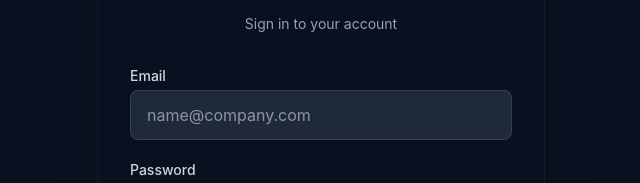
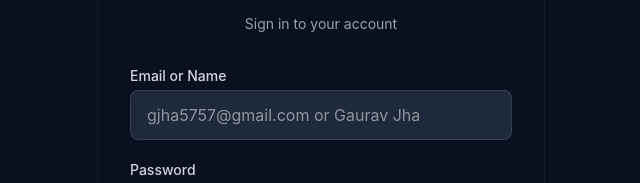
Before and after one commit to Pokerito/JURY-AI, a Next.js app in the folder frontend/: page /login in a window 1280 px wide. Shown: the part 277-460 px from the top of the page, without its empty margins (319-959 px from the left). Built offline with nearby package versions, Linux system fonts and the light colour scheme; no server answers.

Commit message:
fix: instant window redirect on login and flexible text input for email or username

```diff
--- a/frontend/src/app/login/page.js
+++ b/frontend/src/app/login/page.js
@@ -43,14 +43,14 @@ export default function LoginPage() {
 
         <form onSubmit={handleSubmit} className="space-y-5">
           <div>
-            <label className="block text-sm font-medium text-gray-300 mb-1">Email</label>
+            <label className="block text-sm font-medium text-gray-300 mb-1">Email or Name</label>
             <input
-              type="email"
+              type="text"
               required
               value={email}
               onChange={(e) => setEmail(e.target.value)}
               className="w-full bg-midnight-light border border-white/10 text-white rounded-lg px-4 py-3 focus:outline-none focus:border-cyber-cyan focus:ring-1 focus:ring-cyber-cyan transition-colors"
-              placeholder="name@company.com"
+              placeholder="gjha5757@gmail.com or Gaurav Jha"
             />
           </div>
           <div>
--- a/frontend/src/contexts/AuthContext.js
+++ b/frontend/src/contexts/AuthContext.js
@@ -32,17 +32,25 @@ export function AuthProvider({ children }) {
   const login = async (email, password) => {
     const data = await api.login(email, password);
     api.setTokens(data.access_token, data.refresh_token);
-    const userData = await api.getMe();
+    const userData = data.user || await api.getMe().catch(() => ({ email, full_name: email, role: 'admin' }));
     setUser(userData);
-    router.push('/dashboard');
+    if (typeof window !== 'undefined') {
+      window.location.href = '/dashboard';
+    } else {
+      router.push('/dashboard');
+    }
   };
 
   const register = async (userData) => {
     const data = await api.register(userData);
     api.setTokens(data.access_token, data.refresh_token);
-    const newUserData = await api.getMe();
-    setUser(newUserData);
-    router.push('/dashboard');
+    const userObj = data.user || await api.getMe().catch(() => userData);
+    setUser(userObj);
+    if (typeof window !== 'undefined') {
+      window.location.href = '/dashboard';
+    } else {
+      router.push('/dashboard');
+    }
   };
 
   const logout = () => {
```
Also changed, not shown: 1 other file (tests, documents, lock files or other folders).
